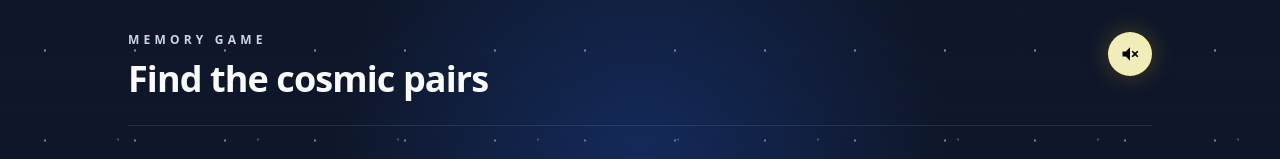
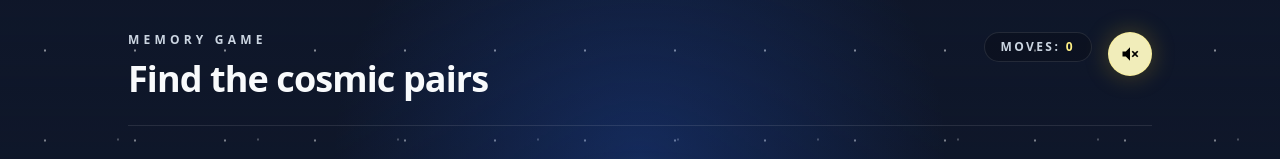
Before and after one commit to AlanRB08/memo-game-challenge, a React (Vite) app: page / in a window 1280 px wide. Both pictures are taken after a click on the button "START". Shown: the top 159 px of the page. Built offline with nearby package versions, Linux system fonts and the light colour scheme.

Commit message:
feat: add move counter

```diff
--- a/src/components/GameScreen.tsx
+++ b/src/components/GameScreen.tsx
@@ -36,6 +36,7 @@ export function GameScreen({ onGameEnd }: GameScreenProps) {
 
   const [flippedCardIds, setFlippedCardIds] = useState<string[]>([]);
   const [matchedCardIds, setMatchedCardIds] = useState<string[]>([]);
+  const [moves, setMoves] = useState(0);
   const [isCheckingMatch, setIsCheckingMatch] = useState(false);
 
   const [matchResult, setMatchResult] = useState<MatchResult>(null);
@@ -114,6 +115,7 @@ export function GameScreen({ onGameEnd }: GameScreenProps) {
     }
     playSoundEffect(flipSound, SOUND_VOLUME.flip);
     if (flippedCardIds.length === 1) {
+      setMoves((currentMoves) => currentMoves + 1);
       const firstCardId = flippedCardIds[0];
       const firstCard = cards.find((card) => card.id === firstCardId);
       const secondCard = cards.find((card) => card.id === cardId);
@@ -189,7 +191,9 @@ export function GameScreen({ onGameEnd }: GameScreenProps) {
                 Find the cosmic pairs
               </h1>
             </div>
-
+            <div className="rounded-full border border-white/10 bg-black/20 px-4 py-1.5 text-xs font-bold uppercase tracking-[0.2em] text-text-secondary backdrop-blur-sm">
+              Moves: <span className="text-yellow-200">{moves}</span>
+            </div>
             <div className="flex shrink-0 items-center gap-3">
               <SoundToggle
                 isMuted={isMuted}
```
